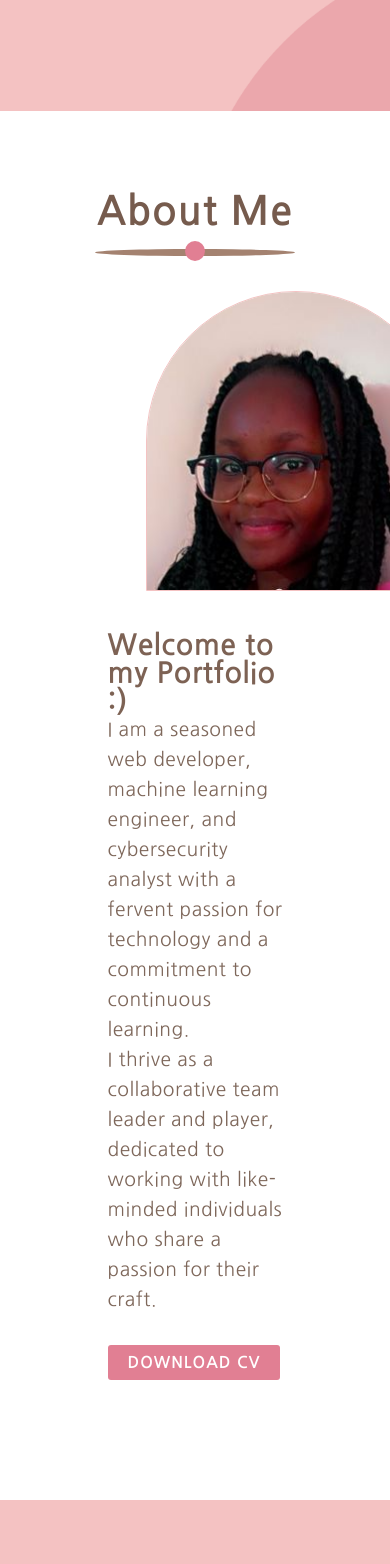
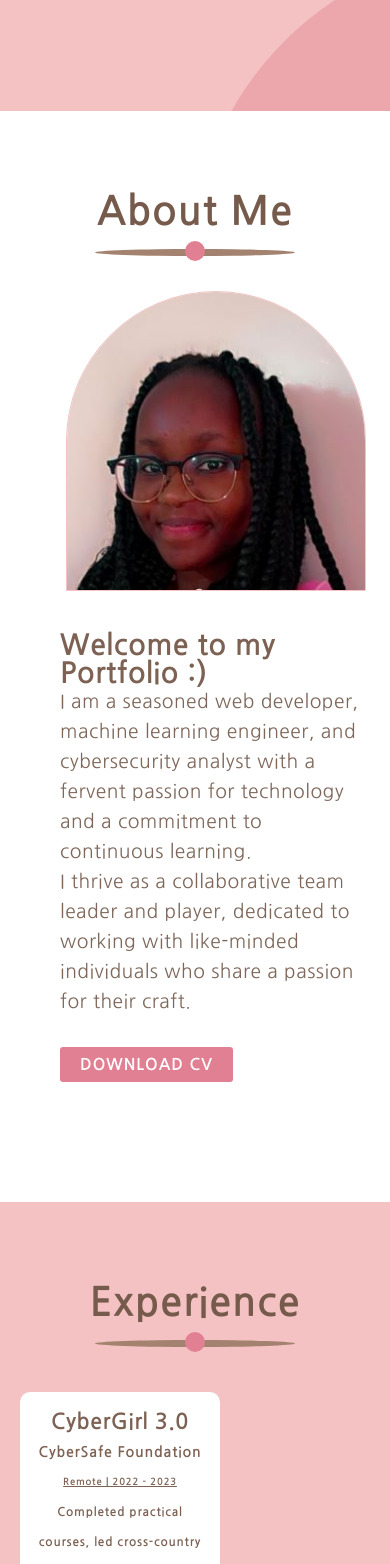
Before and after one commit to CindyBSydney/E-Portfolio-React, a React (Create React App) app: page / in a window 390 px wide. Shown: the part 733-2297 px from the top of the page. Built offline with nearby package versions, Linux system fonts and the light colour scheme.

Commit message:
fix(col): fix left and right column styling

```diff
--- a/src/components/AboutSection.module.css
+++ b/src/components/AboutSection.module.css
@@ -55,17 +55,21 @@
 }
 
 @media screen and (max-width: 768px) {
-    .sectionTitle {
-        font-size: 2em;
-    }
     .content {
         flex-direction: column;
+        display: flex;
+        justify-content: center;
+        align-items: center;
     }
-    .column {
-        position: relative;
-        width: 100%;
+    .about .content .colRight{
+        margin: 40px 0 0 30px;
+        width: 300px;
     }
-    .colRight {
-        margin-top: 40px;
+    .colLeft {
+        margin: 0 0 0 -100px;
     }
+    .imageDiv{
+        margin-left: 0px;
+    }
+
 }
```
